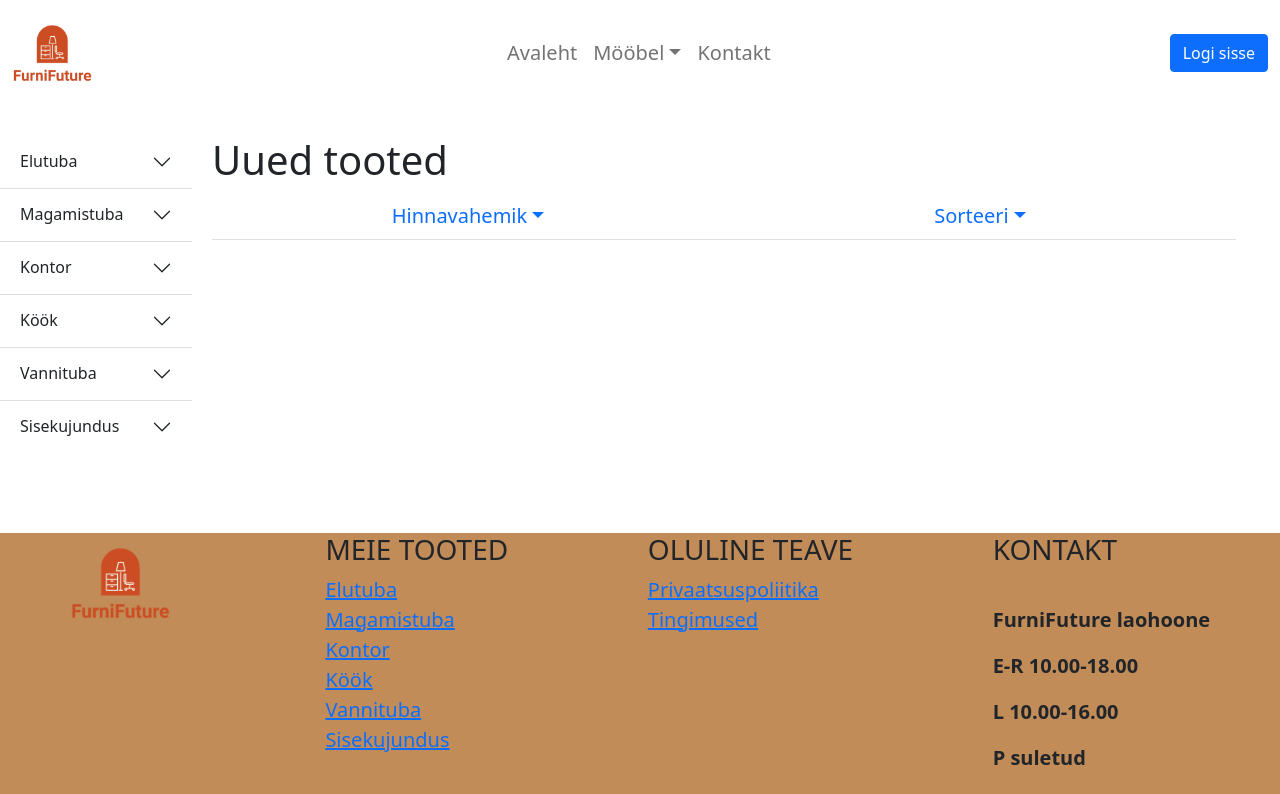
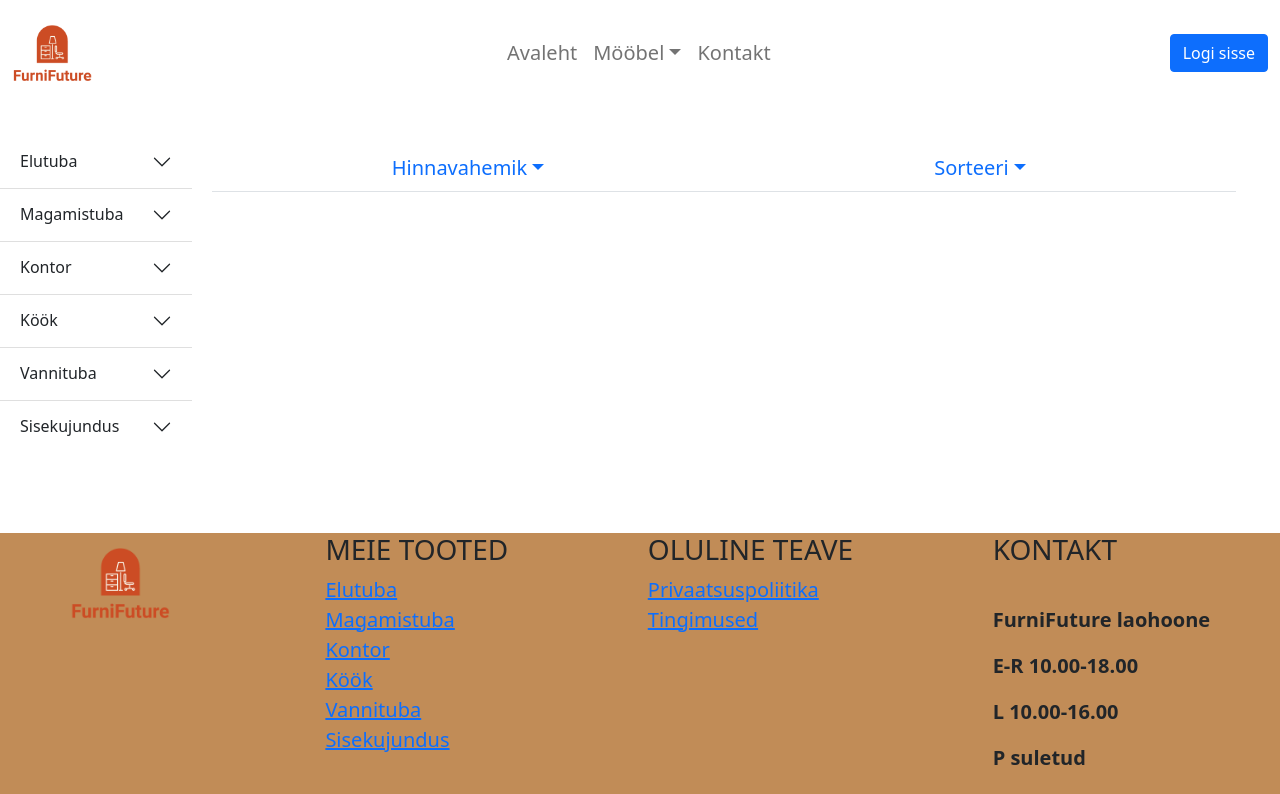
Before and after one commit to andrestammistu/FurniFuture, a Next.js app: page /products in a window 1280 px wide. Shown: the top 794 px of the page. Built offline with nearby package versions, Linux system fonts and the light colour scheme.

Commit message:
routing by category

```diff
--- a/components/products_layout.js
+++ b/components/products_layout.js
@@ -8,17 +8,18 @@ import Card from 'react-bootstrap/Card';
 import React from "react"
 import Footer from "./footer.js"
 import Filter from "./filter.js"
+import { useRouter } from "next/dist/client/router"
 
 
-export default class Layout extends React.Component{
-    render(){
+export default function Layout(){
+    const router = useRouter();
     return(
         <div>
             <Header/>
             <div style={{display:"flex", marginTop:"30px"}}>
                 <NavItems/>
                 <div style={{width:"80%", marginLeft:"20px"}}>
-                        <h1>Uued tooted</h1>
+                    <h1>{router.query.category}</h1>
                     <Filter/>
                     {/* <div className="row row-cols-1 row-cols-md-3 g-6">
                             <Gallery image={"/images/sofa.png"} heading="Elutuba"/>
@@ -36,5 +37,3 @@ export default class Layout extends React.Component{
         </div>
     )
 }
-
-}
--- a/pages/products.js
+++ /dev/null
@@ -1,9 +0,0 @@
-import Layout from "../components/products_layout"
-
-export default function ProductsPage(){
-    return(
-        <div>
-            <Layout></Layout>
-        </div>
-    )
-}
--- /dev/null
+++ b/pages/products/[category].js
@@ -0,0 +1,10 @@
+import Layout from "../../components/products_layout"
+
+export default function ProductsPage(props){
+    console.log(props);
+    return(
+        <div>
+            <Layout></Layout>
+        </div>
+    )
+}
--- /dev/null
+++ b/pages/products/index.js
@@ -0,0 +1,3 @@
+import ProductsPage from "./[category]";
+
+export default ProductsPage
```
Lines whose indentation alone changed are shown as unchanged.
